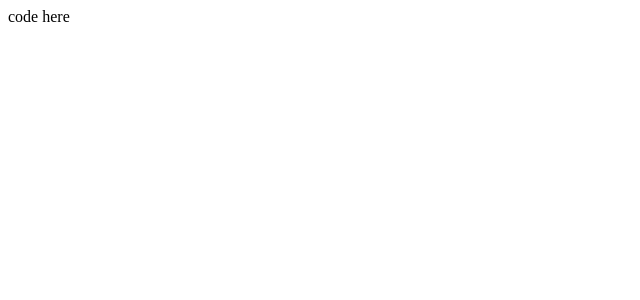
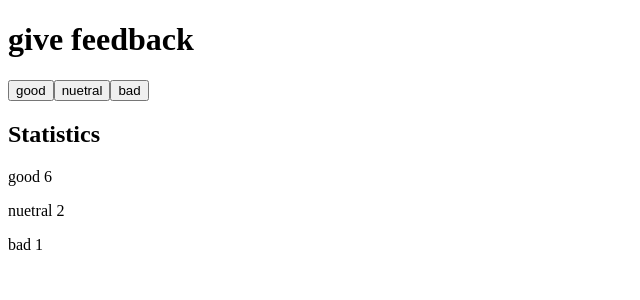
Before and after one commit to socratic617/Full-Stack-Open-Exercises, a React (Vite) app in the folder part-1-excercise/part1/: page / in a window 1280 px wide. Shown: the top 300 px of the page, without its empty margins (0-640 px from the left). Built offline with nearby package versions, Linux system fonts and the light colour scheme.

Commit message:
completing 1.6

```diff
--- a/part-1-excercise/part1/src/App.jsx
+++ b/part-1-excercise/part1/src/App.jsx
@@ -215,7 +215,15 @@ const App = () => {
 
   return (
     <div>
-      code here
+      <h1>give feedback</h1>
+      <button>good</button>
+      <button>nuetral</button>
+      <button>bad</button>
+      <h2>Statistics</h2>
+      <p>good 6</p>
+      <p>nuetral 2</p>
+      <p>bad 1</p>
+
     </div>
   )
 }
```
